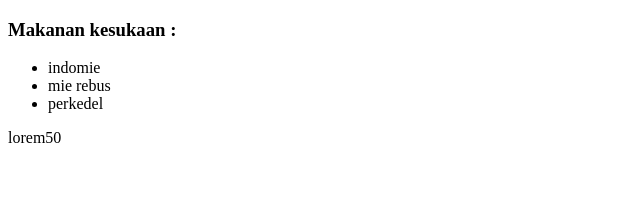
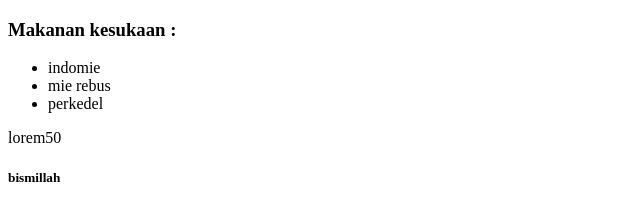
Before and after one commit to deinony/filePertama, a plain HTML site: page index.html in a window 1280 px wide. Shown: the full height of the page, 0-640 px from the left. Drawn offline with Linux system fonts and the light colour scheme.

Commit message:
menambahkan h5

```diff
--- a/index.html
+++ b/index.html
@@ -14,5 +14,6 @@
         <li>perkedel</li>
     </ul>
     <p>lorem50</p>
+    <h5>bismillah</h5>
 </body>
 </html>
```
